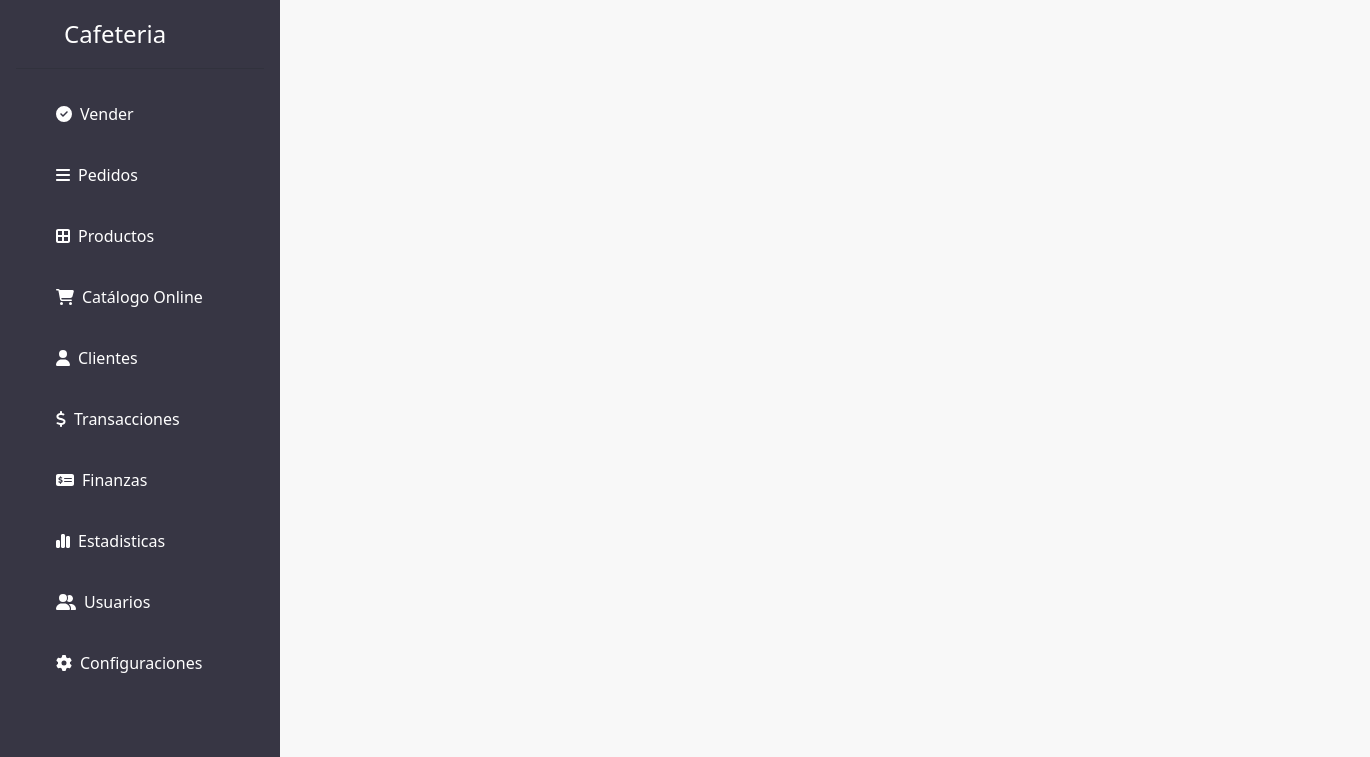
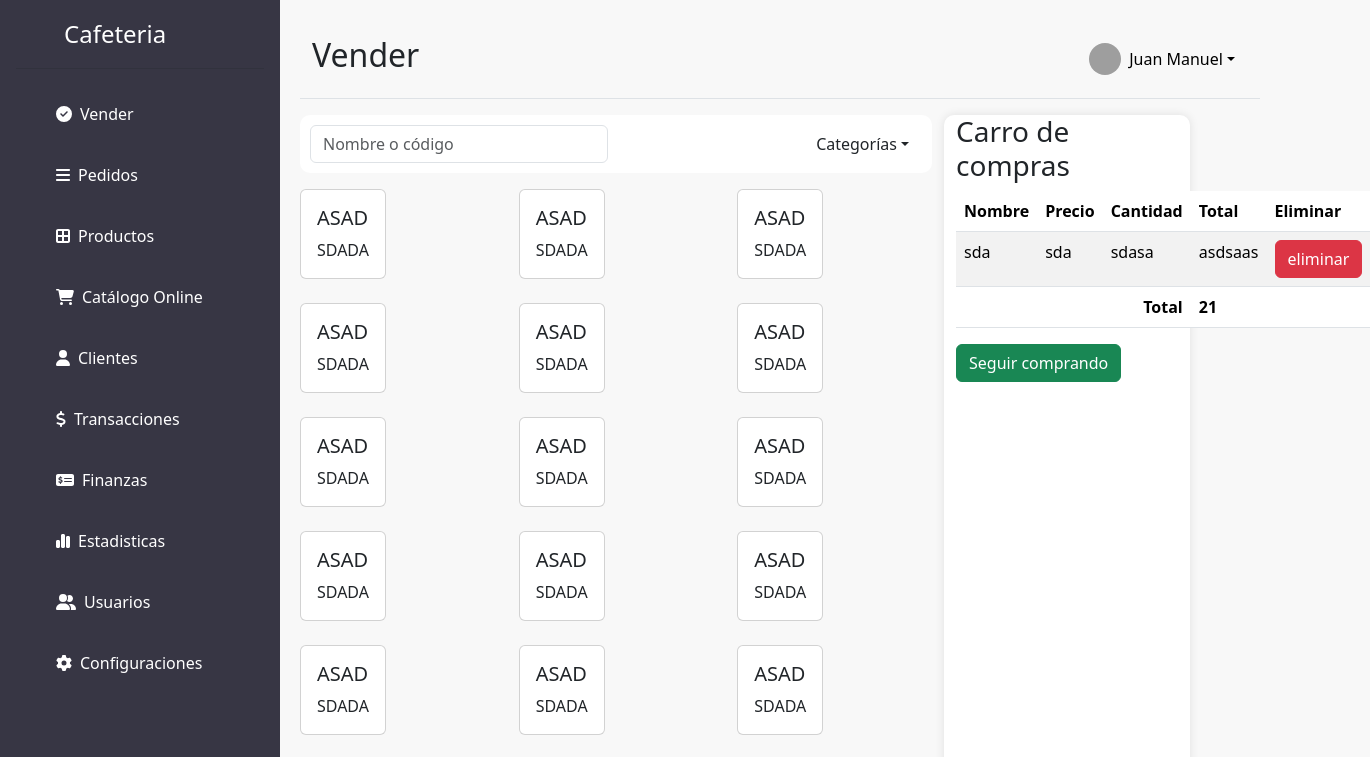
Before and after one commit to JuanMa-32/StockMaster-Front, a React (Vite) app in the folder StockMaster/: page /vender in a window 1280 px wide. Shown: the top 757 px of the page, 1370 px wide, since content can reach past the window. Built offline with nearby package versions, Linux system fonts and the light colour scheme; grey boxes are pictures that could not be loaded.

Commit message:
agregando ventas

```diff
--- a/StockMaster/src/components/Clientes/ClientePrincipal.jsx
+++ b/StockMaster/src/components/Clientes/ClientePrincipal.jsx
@@ -5,6 +5,7 @@ import { ClienteLista } from "./ClienteLista"
 import { useContext, useEffect, useState } from "react"
 
 import { AppContext } from "../../context/AppContext"
+import { Link } from "react-router-dom"
 
 export const ClientePrincipal = () => {
   const { todosClientes, clientes } = useContext(AppContext)
@@ -18,7 +19,7 @@ export const ClientePrincipal = () => {
     setbuscar(target.value)
   }
 
-  const filteredClientes = clientes.filter(
+  const filteredClientes = clientes?.filter(
     (cliente) =>
     cliente?.nombre.toLowerCase().includes(buscar.toLowerCase())
   );
@@ -42,9 +43,9 @@ export const ClientePrincipal = () => {
           <button className="btn m-1" style={{ background: '#63E6BE', color: 'white' }}>
             <FontAwesomeIcon icon={faDownload} />
           </button>
-          <button className="btn m-1" style={{ background: '#63E6BE', color: 'white' }}>
+          <Link to={'/clienteFormulario'} className="btn m-1" style={{ background: '#63E6BE', color: 'white' }}>
             <FontAwesomeIcon icon={faPlus} /> Cliente
-          </button>
+          </Link>
         </div>
       </div>
       <ClienteLista clientes={filteredClientes}/>
--- a/StockMaster/src/components/headers/SideBar.jsx
+++ b/StockMaster/src/components/headers/SideBar.jsx
@@ -20,11 +20,11 @@ export const Sidebar = () => {
                 <hr />
                 <ul className="nav nav-pills flex-column mb-auto">
                     <li className="nav-item">
-                        <a href="#" className="nav-link text-white">
+                        <Link to={`/vender`} className="nav-link text-white">
                             <svg className="bi pe-none me-2" width="16" height="45"><use xlinkHref="#speedometer2" /></svg>
                             <FontAwesomeIcon icon={faCircleCheck} style={{ marginRight: '8px' }} />
                             Vender
-                        </a>
+                        </Link>
                     </li>
                     <li>
                         <a href="#" className="nav-link text-white">
--- a/StockMaster/src/components/productos/ProductoForm.jsx
+++ b/StockMaster/src/components/productos/ProductoForm.jsx
@@ -1,5 +1,6 @@
 import { useContext, useState } from "react";
 import { AppContext } from './../../context/AppContext';
+import { Link } from "react-router-dom";
 
 
 export const ProductoForm = () => {
@@ -150,12 +151,16 @@ export const ProductoForm = () => {
                                     value={productoForm?.stockMinimo}/>
                                 </div>
                             </div>
+                            <button className="btn mt-3" style={{ background: '#63E6BE', color: 'white' }}
+                             type="submit">Enviar</button>
+                            <Link to={'/productos'} className="btn mt-3" >Cancelar</Link>
                         </div>
+
                     </div>
 
                 </div>
             </div>
-            <button type="submit">enviar</button>
+
         </form>
     )
 }
--- /dev/null
+++ b/StockMaster/src/components/vender/CarroDeCompras.jsx
@@ -0,0 +1,41 @@
+import React from 'react'
+
+export const CarroDeCompras = () => {
+  return (
+    <>
+        <h3>Carro de compras</h3>
+            <table className="table table-hover table-striped">
+                <thead>
+                    <tr>
+                        <th>Nombre</th>
+                        <th>Precio</th>
+                        <th>Cantidad</th>
+                        <th>Total</th>
+                        <th>Eliminar</th>
+                    </tr>
+                </thead>
+                <tbody>
+
+                        <tr >
+                            <td>sda</td>
+                            <td>sda</td>
+                            <td>sdasa</td>
+                            <td>asdsaas</td>
+                            <td><button
+                                className="btn btn-danger"
+                                >eliminar</button></td>
+                        </tr>
+
+
+                </tbody>
+                <tfoot>
+                    <tr>
+                        <td colSpan="3" className="text-end fw-bold">Total</td>
+                        <td colSpan="2" className="text-start fw-bold">21</td>
+                    </tr>
+                </tfoot>
+            </table>
+            <button className="btn btn-success">Seguir comprando</button>
+    </>
+  )
+}
--- /dev/null
+++ b/StockMaster/src/components/vender/ProductosCard.jsx
@@ -0,0 +1,17 @@
+import React from 'react'
+
+export const ProductosCard = () => {
+  return (
+    <>
+
+    <div className="col-md-4 mb-4">
+      <div className="card d-inline-block">
+        <div className="card-body">
+          <h5 className="card-title">ASAD</h5>
+          <p className="card-text">SDADA</p>
+        </div>
+      </div>
+    </div>
+    </>
+  )
+}
--- /dev/null
+++ b/StockMaster/src/components/vender/Vender.jsx
@@ -0,0 +1,56 @@
+import React from 'react'
+import { CarroDeCompras } from './CarroDeCompras'
+import { ProductosCard } from './ProductosCard';
+
+export const Vender = () => {
+    return (
+        <>
+            <div >
+                <div className="row">
+                    <div className="col-md-8">
+                        <div className="d-flex align-items-center justify-content-between mb-3" style={{ background: 'white', width: '100%', padding: '10px', borderRadius: '10px' }}>
+                            <form className="d-flex" style={{ width: '50%' }}>
+                                <input
+                                    className="form-control me-2"
+                                    type="search"
+                                    placeholder="Nombre o código"
+                                    aria-label="Search"
+                                />
+                            </form>
+                            <div className="dropdown">
+                                <button className="btn dropdown-toggle" type="button" id="catalogDropdown" data-bs-toggle="dropdown" aria-expanded="false">
+                                    Categorías
+                                </button>
+                                <ul className="dropdown-menu" aria-labelledby="catalogDropdown">
+                                    <li><a className="dropdown-item" href="#">Opción 1</a></li>
+                                    <li><a className="dropdown-item" href="#">Opción 2</a></li>
+                                </ul>
+                            </div>
+                        </div>
+                        <div className="row">
+                            <ProductosCard />
+                            <ProductosCard />
+                            <ProductosCard />
+                            <ProductosCard />
+                            <ProductosCard />
+                            <ProductosCard />
+                            <ProductosCard />
+                            <ProductosCard />
+                            <ProductosCard />
+                            <ProductosCard />
+                            <ProductosCard />
+                            <ProductosCard />
+                            <ProductosCard />
+                            <ProductosCard />
+                            <ProductosCard />
+                            <ProductosCard />
+                        </div>
+                    </div>
+                    <div className="col-md-3" style={{ background: 'white', borderRadius: '10px', boxShadow: '0 0 10px rgba(0, 0, 0, 0.1)' }}>
+                        <CarroDeCompras />
+                    </div>
+                </div>
+            </div>
+        </>
+    )
+}
--- a/StockMaster/src/index.css
+++ b/StockMaster/src/index.css
@@ -47,14 +47,6 @@ body{
   }
 
 
-
-
-
-input:focus, textarea:focus {
-    border-color: #63E6BE !important;
-    box-shadow: 0 0 10px rgba(0, 128, 0, 0.5) !important;
-  }
-
   /* //MODAL */
   .abrir-modal {
     background-color: rgba(0, 0, 0, 0.7);
--- /dev/null
+++ b/StockMaster/src/page/VentaPage.jsx
@@ -0,0 +1,12 @@
+import React from 'react'
+import { NavBar } from './../components/headers/NavBar';
+import { Vender } from '../components/vender/vender';
+
+export const VentaPage = () => {
+  return (
+    <>
+    <NavBar titulo={'Vender'}/>
+    <Vender/>
+    </>
+  )
+}
--- a/StockMaster/src/routers/Rutas.jsx
+++ b/StockMaster/src/routers/Rutas.jsx
@@ -13,6 +13,7 @@ import { Sidebar } from './../components/headers/SideBar';
 import { ProductoPage } from '../page/ProductoPage';
 import { ProductoFormPage } from '../page/ProductoFormPage';
 import { TransaccionPage } from '../page/TransaccionPage';
+import { VentaPage } from '../page/VentaPage';
 
 
 
@@ -33,6 +34,8 @@ export const Rutas = () => {
               <Route path="/productos" element={<ProductoPage></ProductoPage>}></Route>
               <Route path="/producto/create" element={<ProductoFormPage></ProductoFormPage>}> </Route>
               <Route path="/ventas" element={<TransaccionPage/>}> </Route>
+              <Route path="/vender" element={<VentaPage/>}> </Route>
+
             </Routes>
           </div>
         </div>
```
Also changed, not shown: StockMaster/src/components/Clientes/ClienteForm.jsx (+27 -32 lines).
